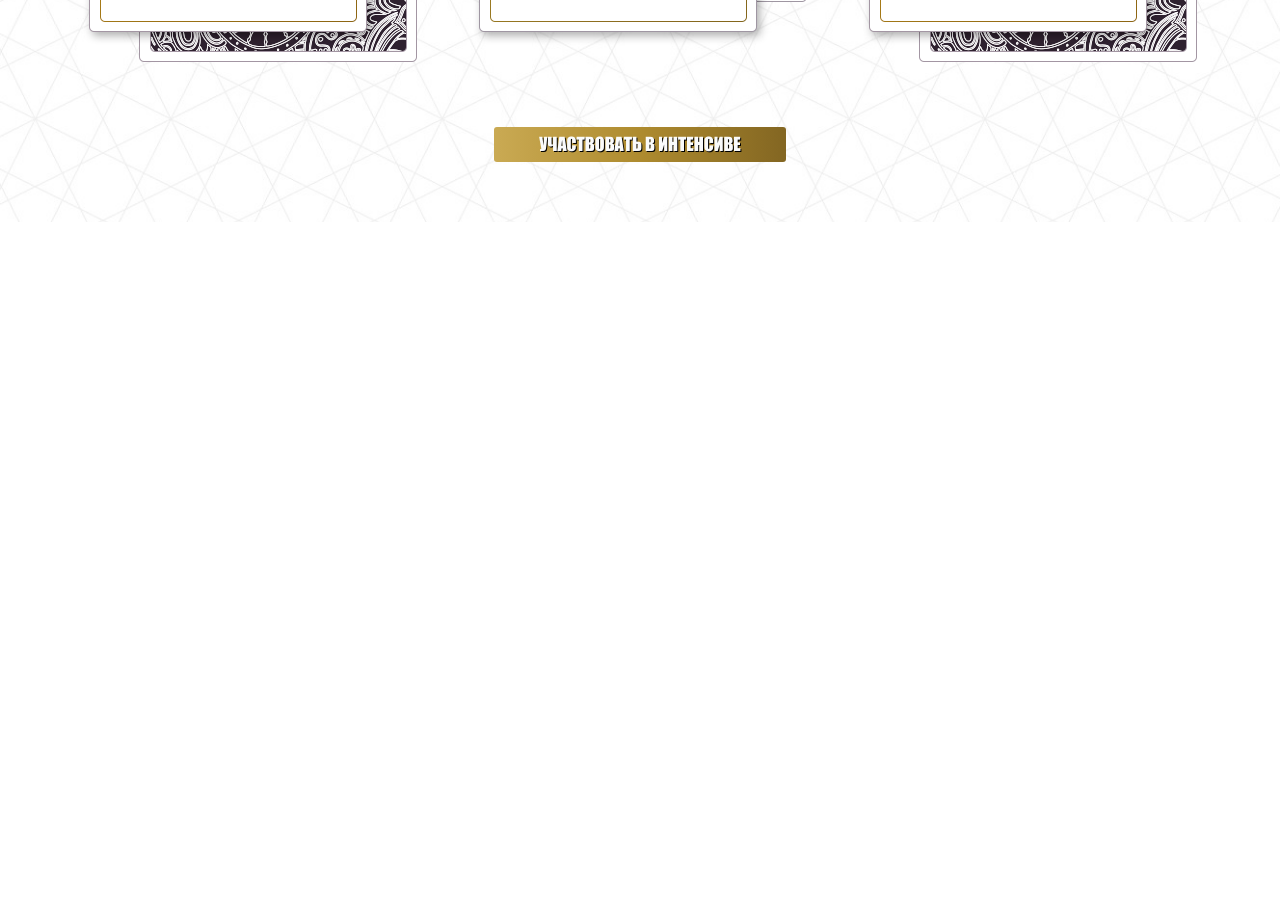
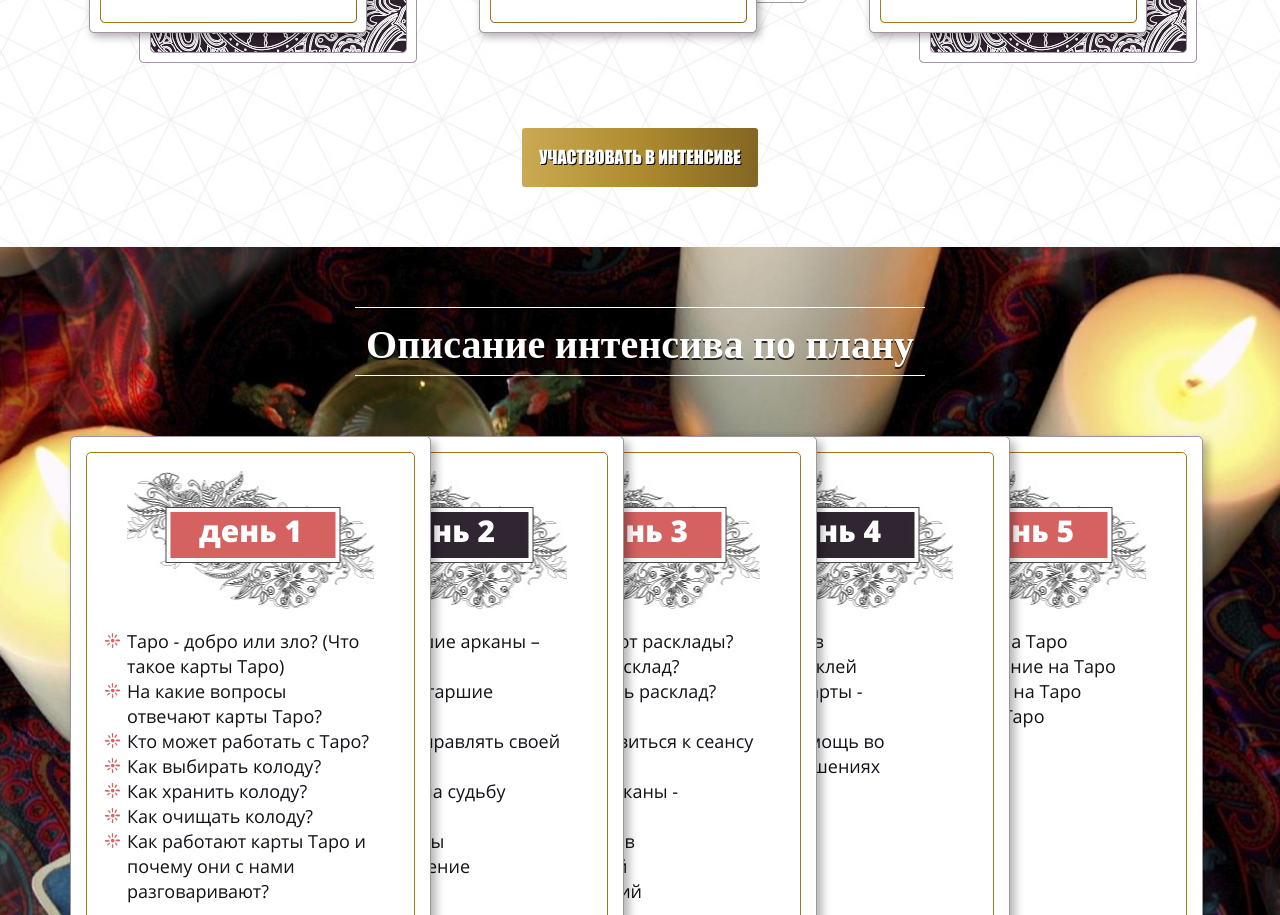
Before and after one commit to PavelRoR/tarot, a website: page index.pug in a window 1280 px wide. Shown: the part 1885-2800 px from the top of the page. Before the commit the page ends 2107 px from the top, so only its background shows below. Drawn offline with nearby package versions, Linux system fonts and the light colour scheme; files that its build step writes are made by us from their sources; a script that the page names is missing.

Commit message:
third is done

```diff
--- a/index.pug
+++ b/index.pug
@@ -21,6 +21,8 @@ html(lang="ru")
 		include pug/first_screen
 		// Второй экран
 		include pug/second_screen
+		// Третий экран
+		include pug/third_screen
 		// Подвал
 		include pug/footer
 		// Скрипты
--- a/pug/second_screen.pug
+++ b/pug/second_screen.pug
@@ -34,4 +34,4 @@
 				.description
 					p.dark Вас уволили или сократили? Срочно нужна работа?
 					p.pink Обретите желаемую работу с помощью Таро
-		button.button  УЧАСТВОВАТЬ В ИНТЕНСИВЕ
+		a(href="#").button  УЧАСТВОВАТЬ В ИНТЕНСИВЕ
--- /dev/null
+++ b/pug/third_screen.pug
@@ -0,0 +1,58 @@
+#third_screen
+    .container
+        h3 Описание интенсива по плану
+        .cards_row
+            .single_card
+                .single_wrapper
+                    h5 день 1
+                    ul
+                        li Таро - добро или зло? (Что такое карты Таро)
+                        li На какие вопросы отвечают карты Таро?
+                        li Кто может работать с Таро?
+                        li Как выбирать колоду?
+                        li Как хранить колоду?
+                        li Как очищать колоду?
+                        li Как работают карты Таро и почему они с нами разговаривают?
+
+            .single_card
+                .single_wrapper
+                    h5 день 2
+                    ul
+                        li Таро – старшие арканы –знакомство
+                        li Событие и старшие Арканы.
+                        li Можно ли управлять своей судьбой?
+                        li Что влияет на судьбу человека?
+                        li Линия судьбы
+                        li Предназначение
+            .single_card
+                .single_wrapper
+                    h5 день 3
+                    ul
+                        li Какие бывают расклады?
+                        li Что такое расклад?
+                        li Как выбирать расклад?
+                        li Девинация
+                        li Как подготовиться к сеансу гадания?
+                        li Младшие арканы - знакомство
+                        li Масть жезлов
+                        li Масть мечей
+                        li Потоки стихий
+            .single_card
+                .single_wrapper
+                    h5 день 4
+                    ul
+                        li Масть кубков
+                        li Масть пентаклей
+                        li Фигурные карты - знакомство
+                        li Таро как помощь во взаимоотношениях
+            .single_card
+                .single_wrapper
+                    h5 день 5
+                    ul
+                        li Коррекция на Таро
+                        li Моделирование на Таро
+                        li Расстановки на Таро
+                        li Коучинг по Таро
+                        li Магия Таро
+            .clfix
+        a(href="#").button  УЧАСТВОВАТЬ В ИНТЕНСИВЕ
--- a/styl/parts/first_screen.styl
+++ b/styl/parts/first_screen.styl
@@ -22,7 +22,7 @@
 		margin 0 auto 40px
 		border-top 1px solid
 		border-bottom  1px solid
-		padding 28px 0 21px
+		padding 25px 0 25px
 	h3
 		font-size: 30px;
 		font-weight: bold;
@@ -31,7 +31,7 @@
 	h4
 		font-size: 27px;
 		font-weight: bold;
-		text-shadow: 0px 1px 0px rgba(0, 0, 0, 0.75);
+		text-shadow: 1px 1px 0px rgba(0, 0, 0, 0.75);
 		margin-bottom 34px
 .video_wrapper
 	position: relative
--- a/styl/parts/second_screen.styl
+++ b/styl/parts/second_screen.styl
@@ -1,5 +1,5 @@
 #second_screen
-	background white url(../img/second_scren.jpg)
+	background white url(../img/second_screen.jpg)
 	background-position top center
 	background-repeat no-repeat
 	background-size cover
@@ -11,7 +11,13 @@
 	.col-md-4
 		position: relative
 	.button
+		display: inline-block;
 		margin-top: 35px
+		padding: 17px
+		border-radius:  3px
+		&:hover
+			color light_white
+			text-decoration: none
 .description
 	position: absolute
 	font-size: 16px
--- /dev/null
+++ b/styl/parts/third_screen.styl
@@ -0,0 +1,79 @@
+#third_screen
+    background white url(../img/third_screen.jpg)
+    background-position top center
+    background-repeat no-repeat
+    background-size cover
+    padding 60px 0
+    text-align center
+    font-family 'OpenSansBold', sans-serif
+    h3
+        font-size: 40px;
+        font-family: "Impact";
+        color: white;
+        line-height: 25px
+        text-shadow: 0px 2px 0px rgba(0, 0, 0, 0.75);
+        max-width 570px
+        margin 0 auto 60px
+        border-top 1px solid
+        border-bottom  1px solid
+        padding 21px 0
+    .button
+        display: inline-block;
+        margin-top: 35px
+        padding: 17px
+        border-radius:  3px
+        &:hover
+            color light_white
+            text-decoration: none
+.cards_row
+    margin-bottom: 60px
+    list-style: none
+
+.single_card
+    background-color: white
+    border: 1px solid #9e95a1
+    border-radius: 5px
+    box-shadow: 5px 5px 10px rgba(0,0,0,.3)
+    height:  569px
+    width: 361px
+    padding: 15px
+    cursor pointer
+    position: relative
+    float: left
+    margin-left -168px
+    &:first-child
+        margin-left: 0
+        z-index: 5
+    &:nth-child(2)
+        z-index: 4
+    &:nth-child(3)
+        z-index: 3
+    &:nth-child(4)
+        z-index: 2
+    &:nth-child(5)
+        z-index: 1
+    &:nth-child(2) h5,
+    &:nth-child(4) h5
+        background-image: url(../img/number_black.jpg)
+.single_wrapper
+    padding: 0 40px 20px
+    border 1px solid gold
+    border-radius: 5px
+    height: 100%
+    h5
+        background-image: url(../img/number_red.jpg)
+        background-position: center 18px
+        background-repeat: no-repeat
+        line-height: 5.2
+        color: white
+        font-size: 30px
+        font-family: 'OpenSansExtraBold';
+    ul
+        margin-top:  20px
+        li
+            list-style-image: url(../img/star.png)
+            text-align: left
+            font-family: 'OpenSansRegular';
+            font-size: 18px
+            color light_black
+            line-height: 25px
--- a/styl/styles.styl
+++ b/styl/styles.styl
@@ -61,5 +61,7 @@ a
 @import 'parts/first_screen'
 /*! Второй экран  */
 @import 'parts/second_screen'
+/*! Третий экран  */
+@import 'parts/third_screen'
 /*! Шапка */
 @import 'parts/header'
```
Also changed, not shown: css/styles.css, img/second_screen.jpg (renamed from img/second_scren.jpg), index.html.
